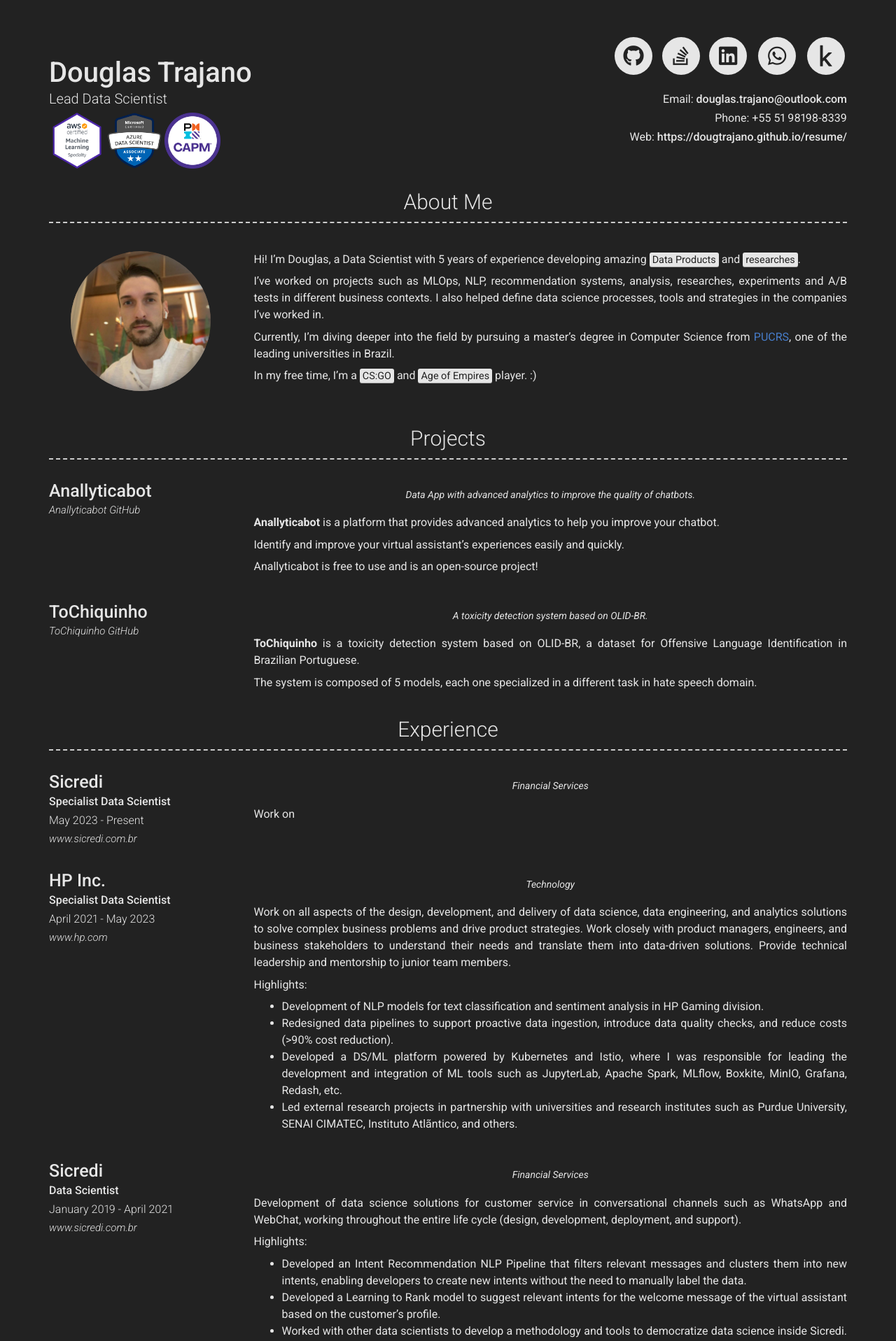
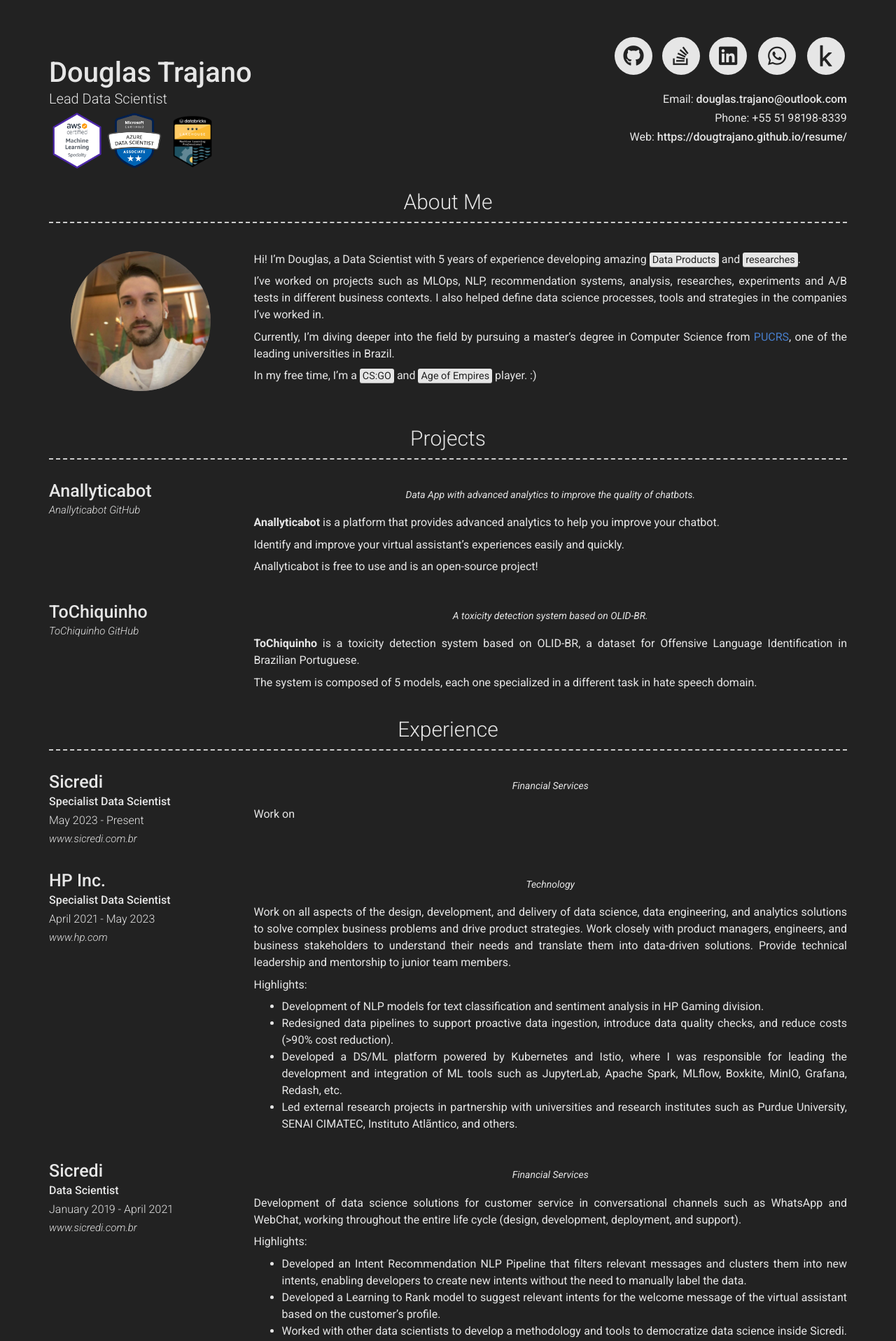
Before and after one commit to DougTrajano/resume, a Jekyll site: the page built from index.md, in a window 1280 px wide. Shown: the top 1917 px of the page at 70% size. Built offline with Jekyll 4.4.1, drawn with Linux system fonts in a browser that asks for light colours; nearby versions of some CDN libraries.

Commit message:
Update resume

```diff
--- a/_includes/header.html
+++ b/_includes/header.html
@@ -20,7 +20,7 @@
 
       <a href="https://www.youracclaim.com/badges/09ec72df-444e-4cad-bad7-e8f0f193da94" target="_blank"><img src="images/aws_ml_badge.png" width="80px" alt="AWS Machine Learning Badge"/></a>
       <a href="https://www.youracclaim.com/badges/c43e898d-5060-4b8f-b7e1-8b4983bae7aa" target="_blank"><img src="images/azure_ds_badge.png" width="80px" alt="Azure Data Scientist Badge"/></a>
-      <a href="https://www.youracclaim.com/badges/048c6803-4fef-4bdb-a034-0238529c3e8f" target="_blank"><img src="images/pmi_capm_badge.png" width="80px" alt="PMI CAPM Badge" /></a>
+      <a href="https://credentials.databricks.com/11e5d132-8d15-4142-b2ca-a40d875af3e8#gs.6gljgl" target="_blank"><img src="images/databricks.png" width="80px" alt="Databricks Machine Learning Professional Badge" /></a>
 
     </div>
     <div class="col-xs-12 col-sm-6 col-md-6 col-lg-4 header-right">
```
Also changed, not shown: images/databricks.png (added).
